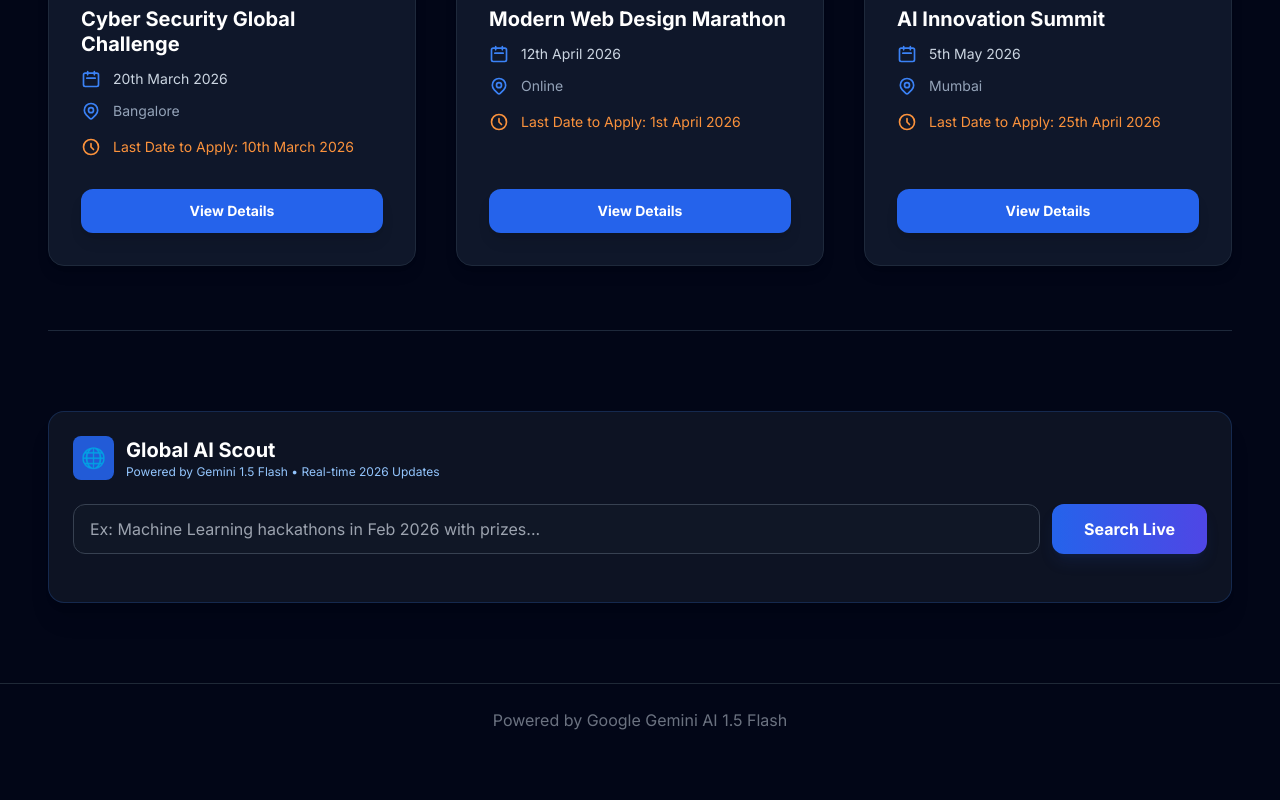
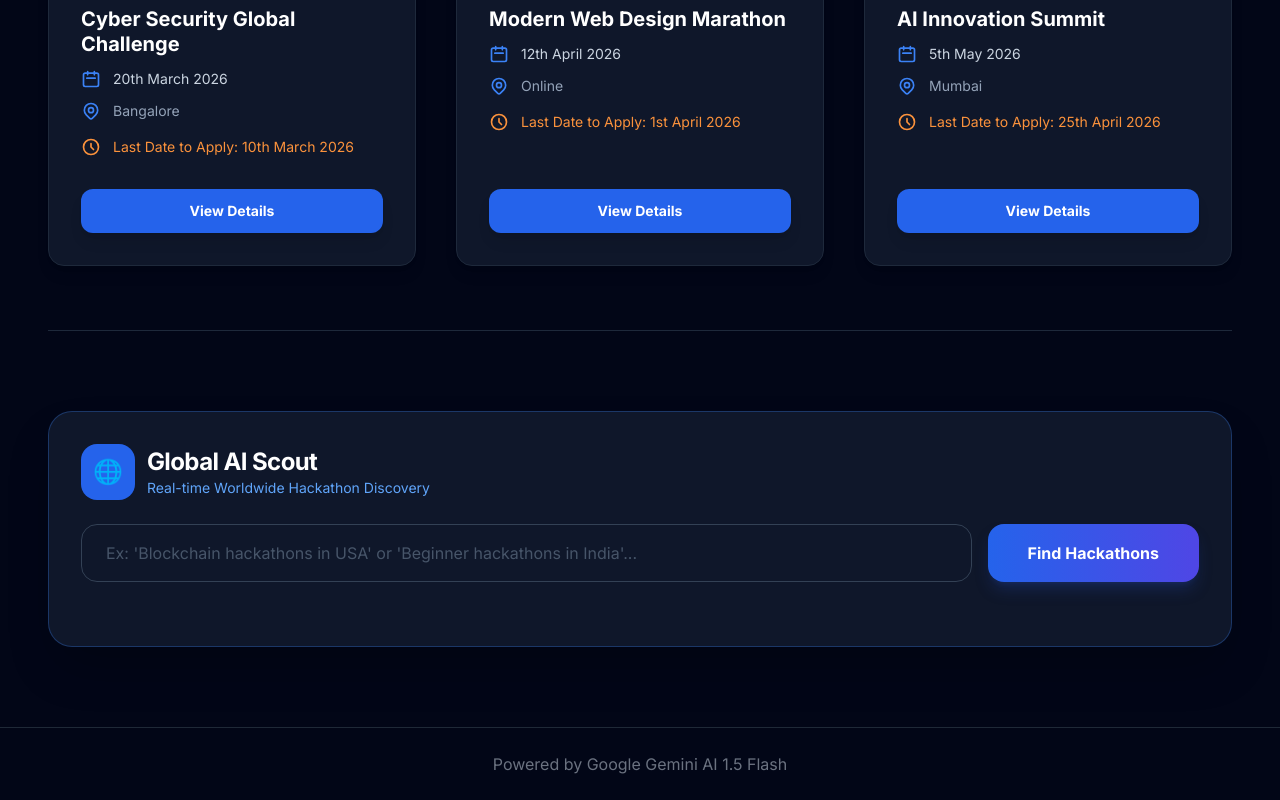
Before and after one commit to Suhani370/codex-portal, a React (Create React App) app: page / in a window 1280 px wide. Shown: the part 827-1627 px from the top of the page. Before the commit the page ends 1583 px from the top, so only its background shows below. Built offline with nearby package versions, Linux system fonts and the light colour scheme.

Commit message:
Final Unstop-style AI Scout integrated

```diff
--- a/src/GeminiAssistant.js
+++ b/src/GeminiAssistant.js
@@ -12,79 +12,76 @@ const GeminiAssistant = () => {
   const searchHackathons = async () => {
     if (!query) return;
     setLoading(true);
+    setResults(null);
     try {
       const model = genAI.getGenerativeModel({ model: "gemini-1.5-flash" });
 
-      // Professional Prompt for Detailed Results
-      const prompt = `You are an expert Hackathon Scout. A user is looking for: "${query}".
-      Search and provide a detailed list of REAL upcoming and ongoing hackathons for 2026.
-      For each hackathon found, you MUST provide:
-      - 🏆 Name of the Hackathon
-      - 📅 Date, Month, and Year (2026)
-      - 📍 Mode (Online or City Name)
-      - 💰 Prize Pool & Rewards (be specific)
-      - ⏳ Application Deadline
-      - 🔗 Official Registration Link
+      // Professional Unstop-style Prompt
+      const prompt = `Act as a Global Hackathon Database Scout (like Unstop/Devpost).
+      Search for real-time "${query}" hackathons worldwide for the year 2026.
 
-      Format the output using clear bullet points and bold headings for easy reading.
-      If no specific match is found, suggest the top 3 global hackathons happening this month.`;
+      For each hackathon, strictly provide:
+      1. 🏆 **Hackathon Name & Organizer**
+      2. 📅 **Event Dates** (Start Date - End Date, 2026)
+      3. 📍 **Location** (Mention City & Country OR "Online/Remote")
+      4. 💰 **Prize Pool & Perks** (Specific amount if available)
+      5. 📝 **Eligibility & Brief Info** (Who can join?)
+      6. ⏳ **Registration Deadline**
+      7. 🔗 **Official Link** (Provide the registration URL clearly)
+
+      Format the response using Markdown with bold headings, emojis, and clear spacing so it looks professional on a web page.`;
 
       const result = await model.generateContent(prompt);
-      const text = result.response.text();
-      setResults(text);
+      setResults(result.response.text());
     } catch (error) {
       console.error(error);
-      setResults("Our AI scout is temporarily busy. Please try searching again in a moment.");
+      setResults("System is busy fetching global data. Please try again in 10 seconds.");
     }
     setLoading(false);
   };
 
   return (
-    <div className="bg-gray-800/40 p-6 rounded-2xl border border-blue-500/20 shadow-xl mt-10">
+    <div className="bg-[#0f172a] p-8 rounded-3xl border border-blue-500/30 shadow-2xl mt-10">
       <div className="flex items-center gap-3 mb-6">
-        <div className="bg-blue-600 p-2 rounded-lg animate-pulse">
-          <span className="text-xl">🌐</span>
+        <div className="bg-blue-600 p-3 rounded-2xl">
+          <span className="text-2xl">🌐</span>
         </div>
         <div>
-          <h3 className="text-xl font-bold text-white">Global AI Scout</h3>
-          <p className="text-xs text-blue-300">Powered by Gemini 1.5 Flash • Real-time 2026 Updates</p>
+          <h2 className="text-2xl font-bold text-white tracking-tight">Global AI Scout</h2>
+          <p className="text-blue-400 text-sm font-medium">Real-time Worldwide Hackathon Discovery</p>
         </div>
       </div>
 
-      <div className="flex flex-col sm:flex-row gap-3 mb-6">
+      <div className="flex flex-col md:flex-row gap-4 mb-8">
         <input
           type="text"
           value={query}
           onChange={(e) => setQuery(e.target.value)}
-          placeholder="Ex: Machine Learning hackathons in Feb 2026 with prizes..."
-          className="flex-1 bg-gray-900/80 border border-gray-700 rounded-xl px-4 py-3 text-white focus:outline-none focus:ring-2 focus:ring-blue-500 transition-all"
+          placeholder="Ex: 'Blockchain hackathons in USA' or 'Beginner hackathons in India'..."
+          className="flex-1 bg-slate-900 border border-slate-700 rounded-2xl px-6 py-4 text-white focus:ring-2 focus:ring-blue-500 outline-none transition-all placeholder:text-slate-600"
         />
         <button
           onClick={searchHackathons}
           disabled={loading}
-          className="bg-gradient-to-r from-blue-600 to-indigo-600 hover:from-blue-500 hover:to-indigo-500 px-8 py-3 rounded-xl font-bold text-white shadow-lg shadow-blue-900/20 disabled:opacity-50 transition-all"
+          className="bg-gradient-to-r from-blue-600 to-indigo-600 hover:from-blue-500 hover:to-indigo-500 text-white font-bold px-10 py-4 rounded-2xl transition-all shadow-lg shadow-blue-900/40 disabled:opacity-50"
         >
-          {loading ? (
-            <span className="flex items-center gap-2">
-              <svg className="animate-spin h-5 w-5 text-white" viewBox="0 0 24 24">
-                <circle className="opacity-25" cx="12" cy="12" r="10" stroke="currentColor" strokeWidth="4" fill="none"></circle>
-                <path className="opacity-75" fill="currentColor" d="M4 12a8 8 0 018-8V0C5.373 0 0 5.373 0 12h4zm2 5.291A7.962 7.962 0 014 12H0c0 3.042 1.135 5.824 3 7.938l3-2.647z"></path>
-              </svg>
-              Searching...
-            </span>
-          ) : 'Search Live'}
+          {loading ? 'Fetching Details...' : 'Find Hackathons'}
         </button>
       </div>
 
       {results && (
-        <div className="bg-gray-900/90 p-5 rounded-xl border border-gray-700 max-h-[500px] overflow-y-auto custom-scrollbar">
-          <div className="flex justify-between items-center mb-4 border-b border-gray-800 pb-2">
-            <span className="text-blue-400 font-semibold flex items-center gap-2">
-              ✨ Live Intelligence Found:
+        <div className="bg-slate-950/80 p-6 rounded-2xl border border-slate-800 animate-in fade-in slide-in-from-bottom-4 duration-500 shadow-inner">
+          <div className="flex items-center justify-between mb-4 border-b border-slate-800 pb-3">
+            <span className="text-green-400 font-bold flex items-center gap-2">
+              <span className="relative flex h-3 w-3">
+                <span className="animate-ping absolute inline-flex h-full w-full rounded-full bg-green-400 opacity-75"></span>
+                <span className="relative inline-flex rounded-full h-3 w-3 bg-green-500"></span>
+              </span>
+              Found Live Results:
             </span>
-            <button onClick={() => setResults(null)} className="text-gray-500 hover:text-white text-sm">Clear</button>
+            <button onClick={() => setResults(null)} className="text-slate-500 hover:text-white text-xs uppercase tracking-widest font-bold">Clear</button>
           </div>
-          <div className="text-gray-200 text-sm leading-relaxed whitespace-pre-wrap">
+          <div className="prose prose-invert max-w-none whitespace-pre-wrap text-slate-300 text-sm md:text-base leading-relaxed">
             {results}
           </div>
         </div>
```
